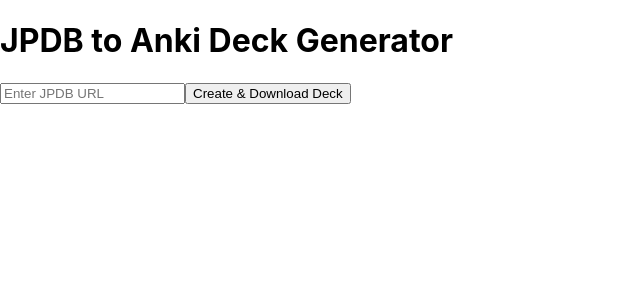
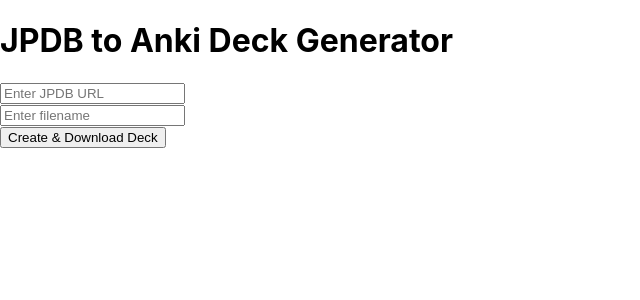
Before and after one commit to aaronmpark/JPDB-to-ANKI, a React (Create React App) app in the folder jpdb-anki/: page / in a window 1280 px wide. Shown: the top 300 px of the page, without its empty margins (0-640 px from the left). Built offline with nearby package versions, Linux system fonts and the light colour scheme.

Commit message:
add filename

```diff
--- a/jpdb-anki/src/App.js
+++ b/jpdb-anki/src/App.js
@@ -2,17 +2,20 @@
 
 function App() {
   const [url, setUrl] = useState('');
+  const [filename, setFilename] = useState('');
   const [downloading, setDownloading] = useState(false);
 
   const handleSubmit = async (e) => {
     e.preventDefault();
     setDownloading(true);
-    const params = new URLSearchParams({ url });
-    // Create a temporary link and click it to trigger download
+    // Ensure .apkg extension
+    let safeFilename = filename.trim();
+    safeFilename += '.apkg';
+    const params = new URLSearchParams({ url, filename: safeFilename });
     const downloadUrl = `http://localhost:8000/create_deck?${params}`;
     const link = document.createElement('a');
     link.href = downloadUrl;
-    link.setAttribute('download', 'jpdb_vocab.apkg'); // optional, for hinting filename
+    link.setAttribute('download', safeFilename);
     document.body.appendChild(link);
     link.click();
     document.body.removeChild(link);
@@ -29,6 +32,14 @@
           onChange={e => setUrl(e.target.value)}
           placeholder="Enter JPDB URL"
         />
+        <br />
+        <input
+          type="text"
+          value={filename}
+          onChange={e => setFilename(e.target.value)}
+          placeholder="Enter filename"
+        />
+        <br />
         <button type="submit" disabled={downloading}>
           {downloading ? 'Downloading...' : 'Create & Download Deck'}
         </button>
```
